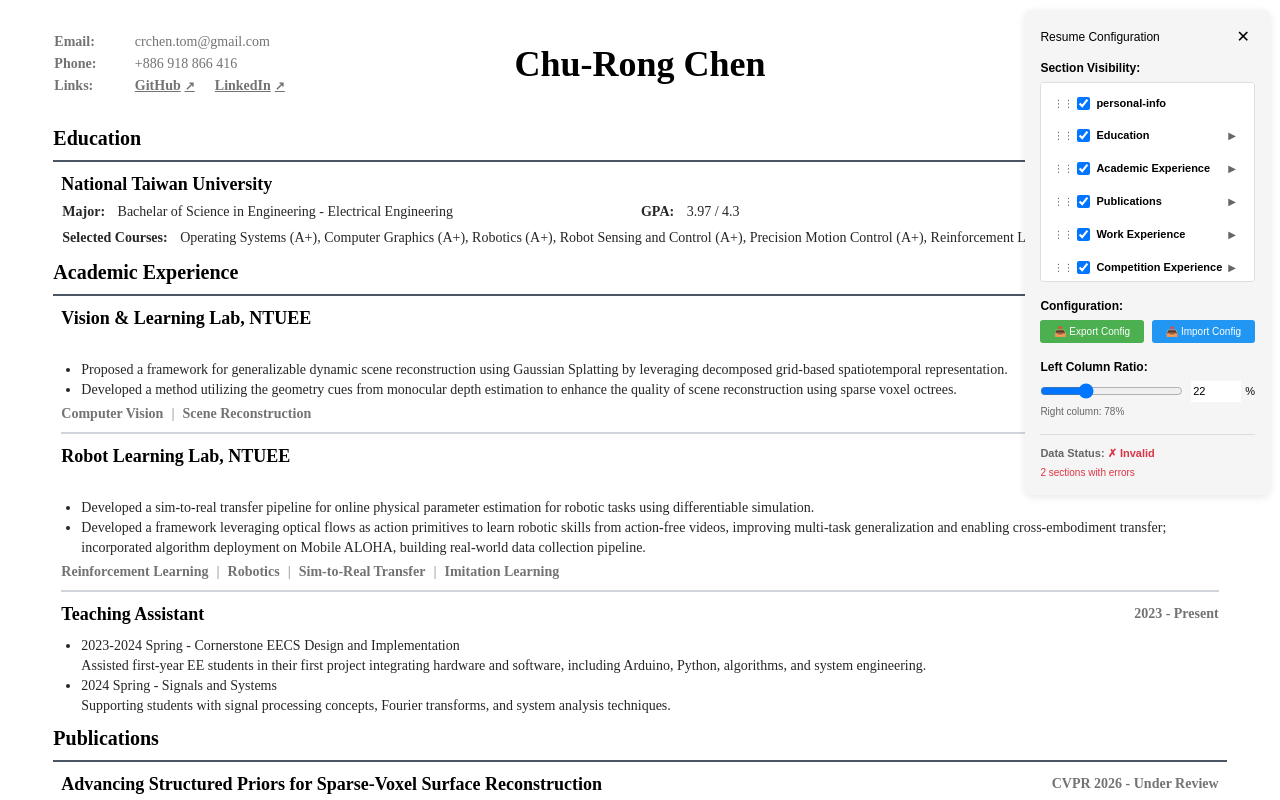
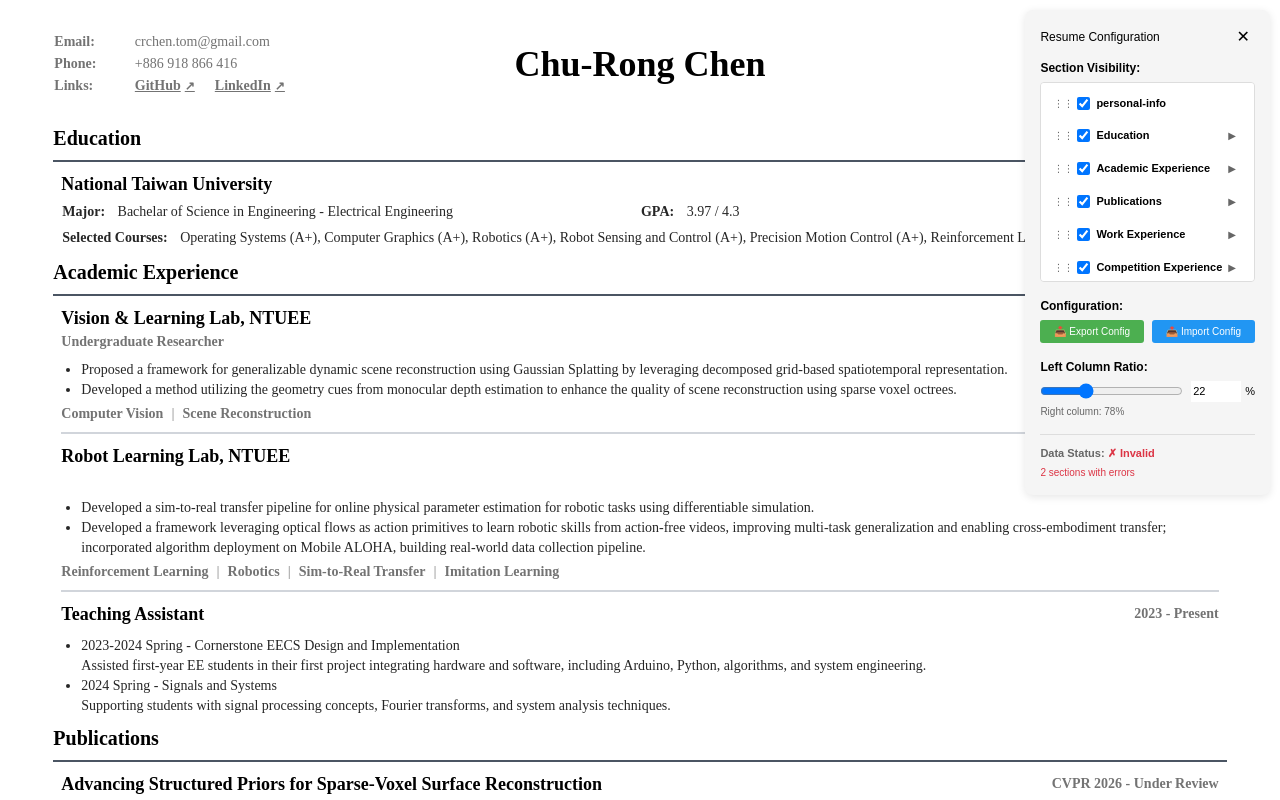
Before and after one commit to tom1484/resume, a React (Create React App) app: page / in a window 1280 px wide. Shown: the top 800 px of the page. Built offline with nearby package versions, Linux system fonts and the light colour scheme; a web font is replaced by a local one.

Commit message:
change titleFootnote to footnote

```diff
--- a/src/components/experiences.jsx
+++ b/src/components/experiences.jsx
@@ -8,7 +8,7 @@ import SplitLine from '@components/common/splitLine';
 
 function ExperienceItem({
   title,
-  titleFootnote,
+  footnote,
   highlight,
   role,
   time,
@@ -27,7 +27,7 @@ function ExperienceItem({
   const { theme } = useTheme();
 
   // Determine if we need two rows or can collapse to one
-  const needsTwoRows = (titleFootnote || location) || (showHighlight && highlight) || role;
+  const needsTwoRows = (footnote || location) || (showHighlight && highlight) || role;
 
   const renderLinks = () => {
     if (!showLinks || !link || link.length === 0) return null;
@@ -62,12 +62,12 @@ function ExperienceItem({
     </span>
   );
 
-  const rightInfoItem = titleFootnote ? (
-    <span className={theme.components.experiences.titleFootnote}>
-      {titleFootnote}
+  const rightInfoItem = footnote ? (
+    <span className={theme.components.experiences.footnote}>
+      {footnote}
     </span>
   ) : location ? (
-    <span className={theme.components.experiences.titleFootnote}>
+    <span className={theme.components.experiences.footnote}>
       {location}
     </span>
   ) : null;
--- a/src/config/themes/default.js
+++ b/src/config/themes/default.js
@@ -86,7 +86,7 @@ export default {
       highlight: 'font-semibold font-serif text-left align-center text-sm text-cyan-800',
       role: 'font-semibold font-serif text-left align-center text-sm text-neutral-500',
       timeText: 'font-semibold font-serif text-left align-center text-sm text-neutral-500',
-      titleFootnote: 'font-semibold font-serif text-neutral-500 text-sm ml-1'
+      footnote: 'font-semibold font-serif text-neutral-500 text-sm ml-1'
     },
     publications: {
       titleRow: 'flex items-center justify-between h-fit w-full',
--- a/src/data/experiences/academics.js
+++ b/src/data/experiences/academics.js
@@ -6,9 +6,9 @@ export const academicsConfig = {
 export const academics = [
   {
     title: "Vision & Learning Lab, NTUEE",
-    titleFootnote: "Prof. Frank Wang",
-    highlight: "",
-    time: "Jul 2024 - Present",
+    footnote: "Prof. Frank Wang",
+    role: "Undergraduate Researcher",
+    time: "Jul 2024 - Nov 2025",
     link: [
       // { text: "Presentations", url: "https://docs.google.com/presentation/d/1BW9Sg_MG2R7otxRP0OfcDCt2AEdg2iP72PS-oatu98o/edit?usp=sharing" },
     ],
@@ -20,7 +20,7 @@ export const academics = [
   },
   {
     title: "Robot Learning Lab, NTUEE",
-    titleFootnote: "Prof. Shao-Hua Sun",
+    footnote: "Prof. Shao-Hua Sun",
     highlight: "",
     time: "Aug 2022 - Aug 2025",
     link: [
--- a/src/data/schemas.js
+++ b/src/data/schemas.js
@@ -4,7 +4,7 @@ export const schemas = {
   // Base schema for experience-type entries (academics, projects, competitions, etc.)
   experience: {
     title: { type: 'string', required: true, minLength: 1 },
-    titleFootnote: { type: 'string', required: false },
+    footnote: { type: 'string', required: false },
     highlight: { type: 'string', required: false },
     time: { type: 'string', required: true, minLength: 1 },
     link: {
```
